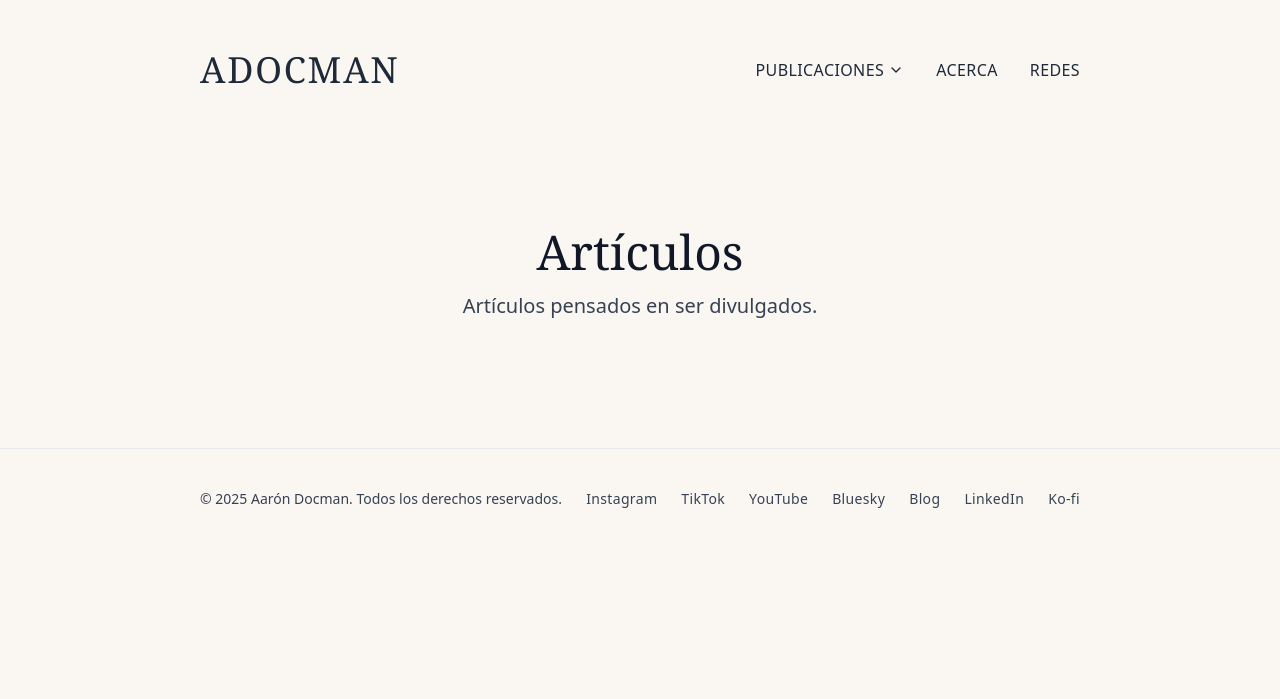
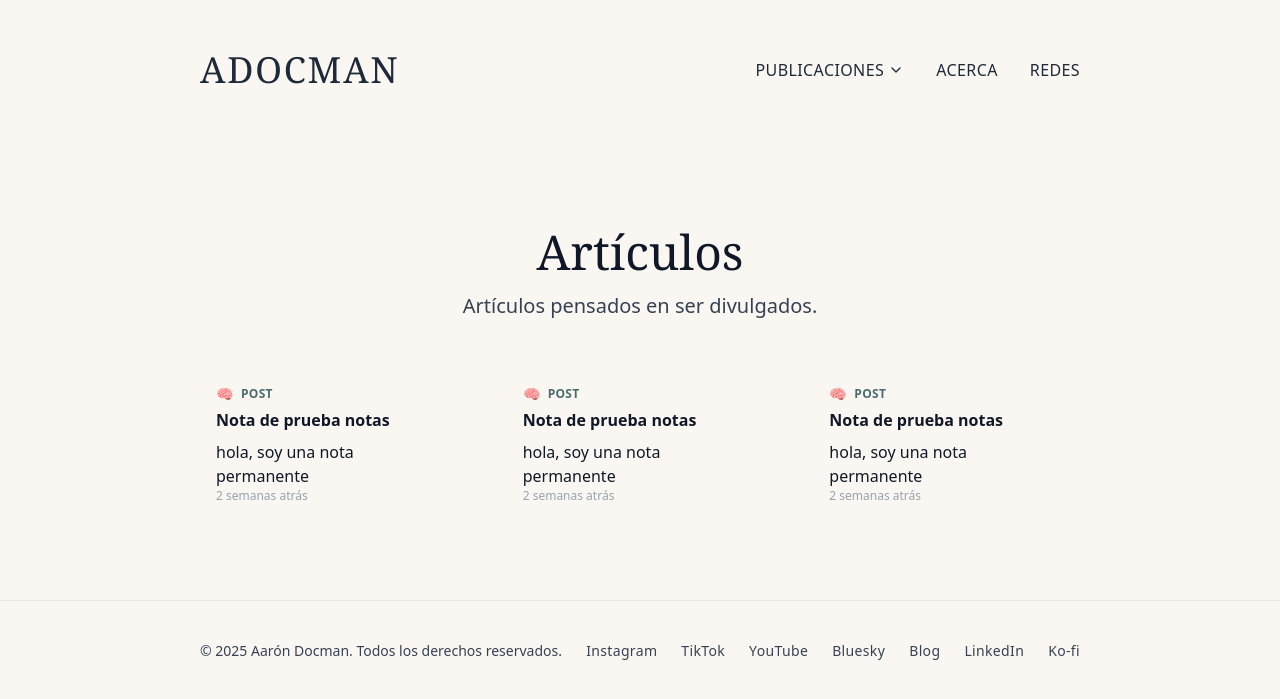
Before and after one commit to adocman/adocman.github.io, a Jekyll site: the page built from articulos.markdown, in a window 1280 px wide. Shown: the top 699 px of the page. Built offline with Jekyll 4.4.1, drawn with Linux system fonts in a browser that asks for light colours.

```diff
--- a/_layouts/home.html
+++ b/_layouts/home.html
@@ -126,7 +126,7 @@ permalink: /
     });
 
     // Artículos individuales
-    gsap.utils.toArray("article").forEach((article) => {
+    gsap.utils.toArray("article").forEach((article, i) => {
       gsap.from(article, {
         scrollTrigger: {
           trigger: article,
--- a/_layouts/jardin.html
+++ b/_layouts/jardin.html
@@ -43,8 +43,8 @@ permalink: /jardin/
     {% assign type_label = "" %}
     {% case type %}
       {% when "nota" %} {% assign type_label = "Nota" %}
-      {% when "ensayo" %}       {% assign type_label = "Ensayos" %}
-      {% when "articulo" %}      {% assign type_label = "Artículos" %}
+      {% when "ensayo" %}       {% assign type_label = "Ensayo" %}
+      {% when "articulo" %}      {% assign type_label = "Artículo" %}
       {% else %}                {% assign type_label = type %}
     {% endcase %}
 
--- /dev/null
+++ b/_posts/articulos/2025-08-05-permanente copy 3.md
@@ -0,0 +1,11 @@
+---
+layout: post
+title: Nota de prueba notas
+date: 2025-07-23
+type: articulo
+pilar: filosofia
+status: raiz
+---
+hola, soy una nota permanente
+
+<h2>Soy un subtitulo</h2>
--- /dev/null
+++ b/_posts/notas/2025-08-05-permanente copy 2.md
@@ -0,0 +1,9 @@
+---
+layout: post
+title: Nota de prueba notas
+date: 2025-07-23
+type: nota
+pilar: filosofia
+status: raiz
+---
+hola, soy una nota permanente
--- /dev/null
+++ b/_posts/notas/2025-08-05-permanente copy.md
@@ -0,0 +1,9 @@
+---
+layout: post
+title: Nota de prueba notas
+date: 2025-07-23
+type: nota
+pilar: filosofia
+status: raiz
+---
+hola, soy una nota permanente
--- /dev/null
+++ b/homeb.markdown
@@ -0,0 +1,5 @@
+---
+layout: homeb
+title: Homeb
+permalink: /homeb/
+---
--- a/index.markdown
+++ b/index.markdown
@@ -1,3 +1,5 @@
 ---
 layout: home
+title: Inicio
+permalink: /
 ---
```
Also changed, not shown: other parts of _layouts/home.html (+2 -0 lines), _layouts/homeb.html (added, +191 -0 lines), _posts/articulos/2025-08-05-permanente copy 2.md (added, +9 -0 lines), _posts/articulos/2025-08-05-permanente copy.md (added, +9 -0 lines), _posts/ensayos/2025-08-05-arbol copy 2.md (added, +10 -0 lines), _posts/ensayos/2025-08-05-arbol copy.md (added, +10 -0 lines).
